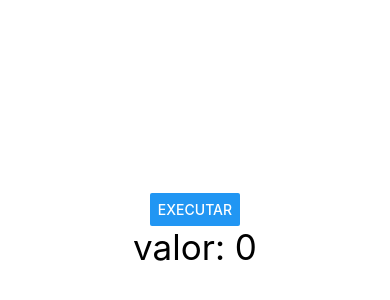
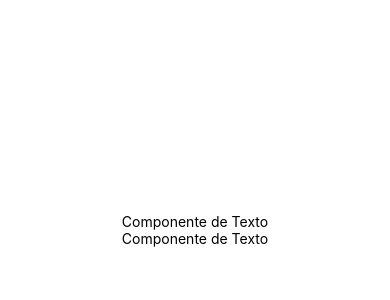
Before and after one commit to flavianarumi/topicos, a React Native app: screen / in a window 390 px wide. Shown: the part 192-492 px from the top of the page. Built offline with nearby package versions, Linux system fonts and the light colour scheme.

Commit message:
add compProp - rederiza do pai

```diff
--- a/App.js
+++ b/App.js
@@ -52,17 +52,17 @@
 // }
 
 //-----------------------------------------------
-import { Text, View, Button} from 'react-native';
-import styles from './estilos.js';
-import Pai from './componentes/Pai.js'
+// import { Text, View, Button} from 'react-native';
+// import styles from './estilos.js';
+// import Pai from './componentes/Pai.js'
 
-export default function App() {
-  return (
-    <View style = {styles.container}>
-      <Pai/>
-    </View>
-  )
-}
+// export default function App() {
+//   return (
+//     <View style = {styles.container}>
+//       <Pai/>
+//     </View>
+//   )
+// }
 
 
 //----------------------------------------------
@@ -84,3 +84,20 @@ export default function App() {
 //     </View>
 //   )
 // }
+
+// --------------------------------------------
+import React from "react";
+import { Text, SafeAreaView, View, StyleSheet, Button } from "react-native";
+import CompProp from "./componentes/CompProp";
+import style from './estilos.js';
+
+export default function App () {
+  return (
+    <SafeAreaView style={style.container}>
+      <CompProp>
+        <Text>Componente de Texto</Text>
+        <Text>Componente de Texto</Text>
+      </CompProp>
+    </SafeAreaView>
+  )
+}
--- /dev/null
+++ b/componentes/CompProp.js
@@ -0,0 +1,10 @@
+import React from "react";
+import { Text } from "react-native";
+
+export default props => {
+    return (
+        <>
+            {props.children}
+        </>
+    )
+}
--- /dev/null
+++ b/componentes/ContadorPai.js
@@ -0,0 +1,2 @@
+{/* pai contador chama o filho contadordisplay que recebe num e renderiza texto
+pai contador chama o componente contadorbotoes que cria 2 botoes passando inc e dec que incrementa e decrementa o valor de num*/}
```
Also changed, not shown: componentes/ContadorBotoes.js (added, +12 -0 lines), componentes/ContadorDisplay.js (added, +12 -0 lines).
